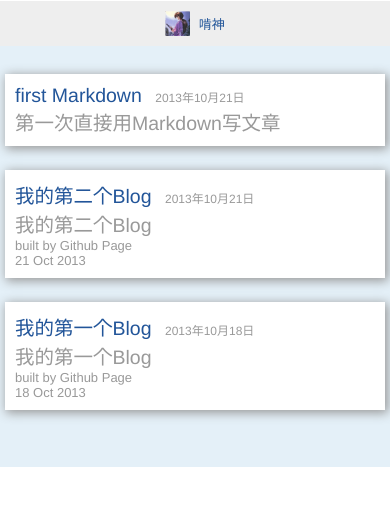
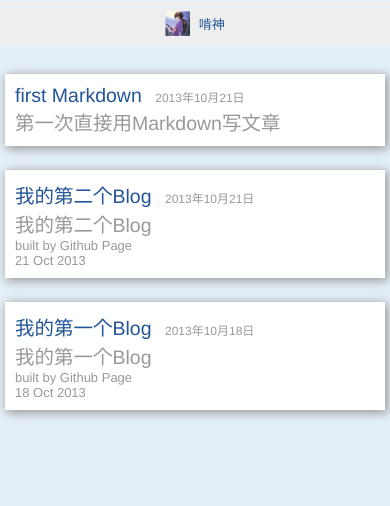
Before and after one commit to kenshinlin/archives, a Jekyll site: the page built from index.html, in a window 390 px wide. Shown: the top 506 px of the page. Built offline with Jekyll 4.4.1, drawn with Linux system fonts in a browser that asks for light colours.

Commit message:
Update style.css

```diff
--- a/css/style.css
+++ b/css/style.css
@@ -101,7 +101,7 @@ p{
   body .wrap, h2{
     font-weight:normal;
   }
-  body .idx-wrap{
+  body,.idx-wrap{
      background:#E4F0F8;
   }
   .excerpt{
```
